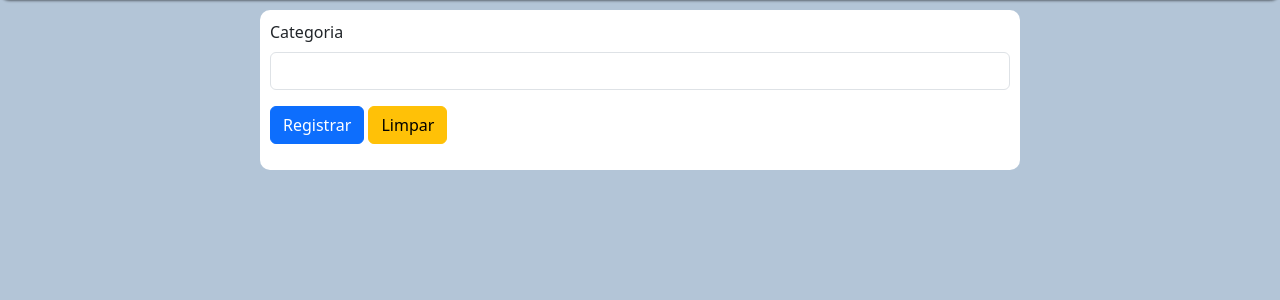
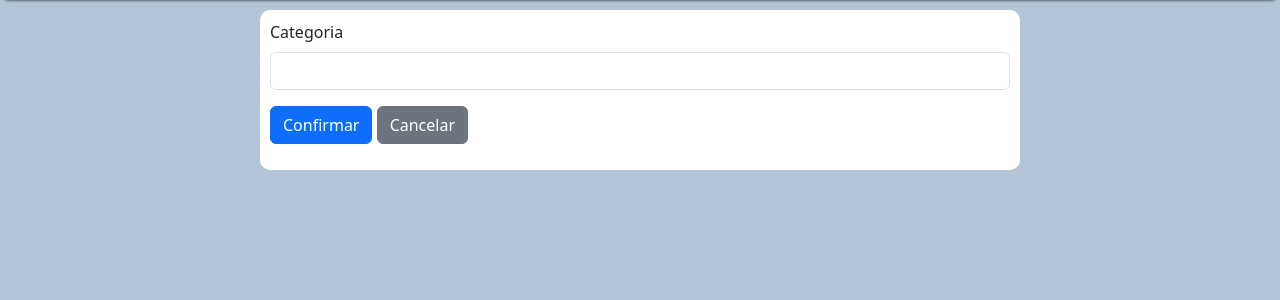
Before and after one commit to felipe-fjs/registro_de_gastos, a Flask app: template app/templates/categories/update.html in a window 1280 px wide. Shown: the part 56-356 px from the top of the page. Run offline with Flask 3, Linux system fonts and the light colour scheme; the template is opened without the code that fills it, so the values that code supplies are empty; the visitor is signed in with stand-in values (Sample User, id 1); data comes from the database, SQL or seed files in the repository; parts of the project's set-up code (start-up, migrations or seed data) failed here and were passed over; some libraries are stand-ins or nearby versions.

Commit message:
Update update.html
corrigindo botão de cancelar e de confirmar alteração

```diff
--- a/app/templates/categories/update.html
+++ b/app/templates/categories/update.html
@@ -22,8 +22,8 @@
                 <input type="text" class="form-control" name="name" id="name" value="{{ category.name }}">
             </p>
             <p>
-                <button class="btn btn-primary" type="submit">Registrar</button>
-                <button class="btn btn-warning" type="reset">Limpar</button>
+                <button class="btn btn-primary" type="submit">Confirmar</button>
+                <a href="{{ url_for('categories.read', id=category.id) }}" class="btn btn-secondary" type="reset">Cancelar</a>
             </p>
         </form>
     </section>
```
